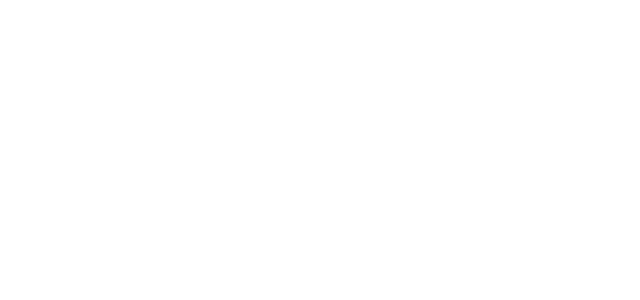
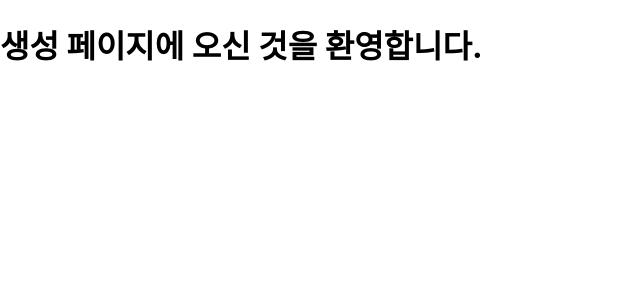
Before and after one commit to hyoungqu23/firebase_example, a React (Create React App) app: page / in a window 1280 px wide. Shown: the top 300 px of the page, without its empty margins (0-640 px from the left). Built offline with nearby package versions, Linux system fonts and the light colour scheme.

Commit message:
Feat: 기본적인 라우터 구조 추가

```diff
--- a/src/App.tsx
+++ b/src/App.tsx
@@ -1,7 +1,19 @@
 import React from 'react';
+import { BrowserRouter, Routes, Route } from 'react-router-dom';
+import Home from '@/pages/Home';
+import NotFound from '@/pages/NotFound';
 
 function App() {
-  return <div className="App"></div>;
+  return (
+    <div className="App">
+      <BrowserRouter>
+        <Routes>
+          <Route path="/" element={<Home />} />
+          <Route path="*" element={<NotFound />} />
+        </Routes>
+      </BrowserRouter>
+    </div>
+  );
 }
 
 export default App;
--- /dev/null
+++ b/src/pages/Home/index.tsx
@@ -0,0 +1,13 @@
+import React from 'react';
+
+type Props = {};
+
+const Home = (props: Props) => {
+  return (
+    <div>
+      <h1>생성 페이지에 오신 것을 환영합니다.</h1>
+    </div>
+  );
+};
+
+export default Home;
--- /dev/null
+++ b/src/pages/NotFound/index.tsx
@@ -0,0 +1,13 @@
+import React from 'react';
+
+type Props = {};
+
+const NotFound = (props: Props) => {
+  return (
+    <div>
+      <h1>죄송합니다. 해당 페이지를 찾을 수 없습니다.</h1>
+    </div>
+  );
+};
+
+export default NotFound;
```
